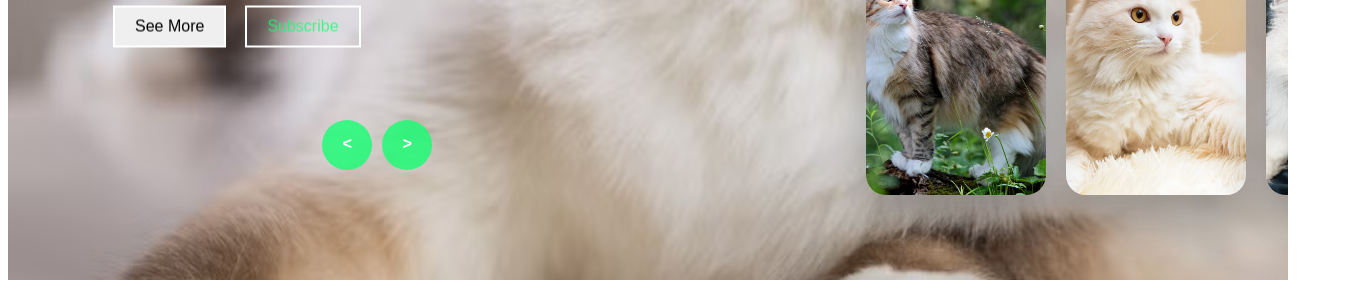
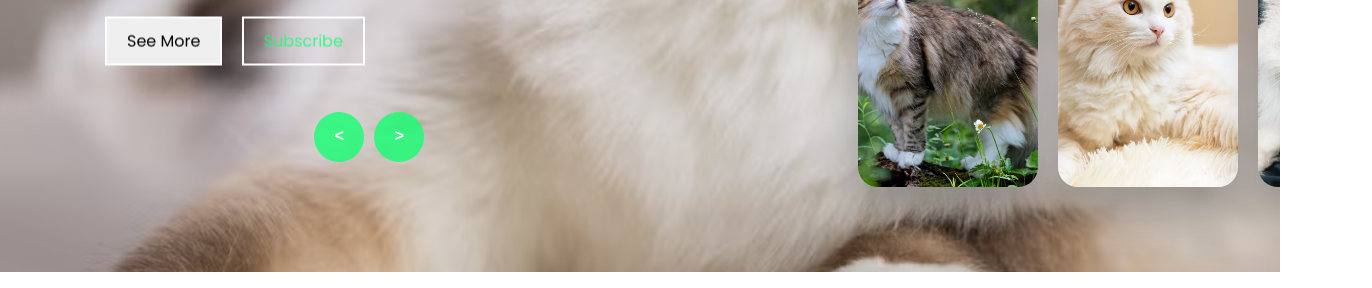
Before and after one commit to Anees44/Create-Craousel-Component, a plain HTML site: page index.html in a window 1280 px wide. Shown: the part 528-816 px from the top of the page, 1372 px wide, since content can reach past the window. Drawn offline with Linux system fonts and the light colour scheme.

Commit message:
Update styles.css
make it beautiful

```diff
--- a/styles.css
+++ b/styles.css
@@ -1,3 +1,14 @@
+@import url('https://fonts.googleapis.com/css2?family=Poppins:ital,wght@0,100;0,200;0,300;0,400;0,500;0,600;0,700;0,800;0,900;1,100;1,200;1,300;1,400;1,500;1,600;1,700;1,800;1,900&display=swap');
+
+*{
+    margin: 0;
+    padding: 0;
+    box-sizing: border-box;
+    font-family: 'Poppins', sans-serif;
+}
+
+/* Header section */
+
 header{
     width: 100%;
     max-width: 100%;
```
